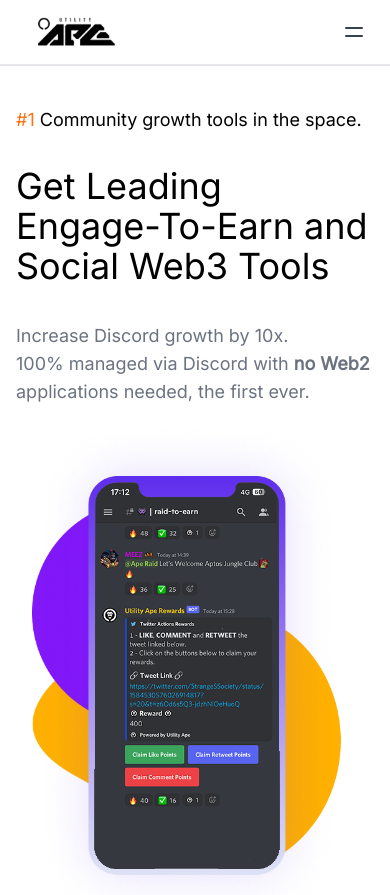
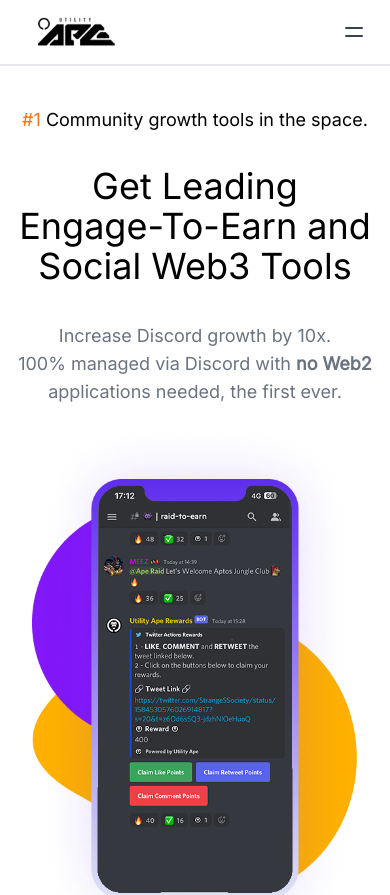
Before and after one commit to jhigger/ua-client-page, a Next.js app: page / in a window 390 px wide. Shown: the top 895 px of the page. Built offline with nearby package versions, Linux system fonts and the light colour scheme.

Commit message:
responsiveness

```diff
--- a/src/components/Hero.tsx
+++ b/src/components/Hero.tsx
@@ -1,8 +1,8 @@
 /* eslint-disable @next/next/no-img-element */
 const Hero = () => {
 	return (
-		<div className="grid grid-cols-1 place-items-center items-center gap-4 pt-10 font-inter lg:grid-cols-12 lg:pt-0">
-			<div className="col-span-5 w-full">
+		<div className="grid grid-cols-1 place-items-center items-center gap-4 pt-10 font-inter md:grid-cols-7 lg:grid-cols-12 lg:pt-0">
+			<div className="col-span-4 w-full text-center md:col-span-7 lg:col-span-5 lg:text-start">
 				<div className="mb-8 text-lg">
 					<span className="text-orange-500">#1 </span>
 					<span className="">
```
